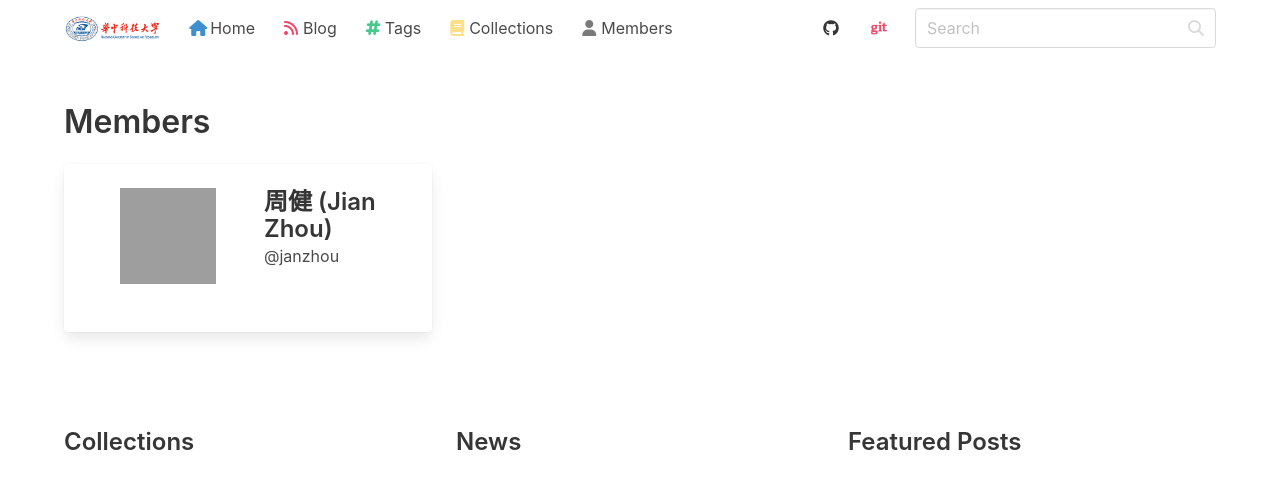
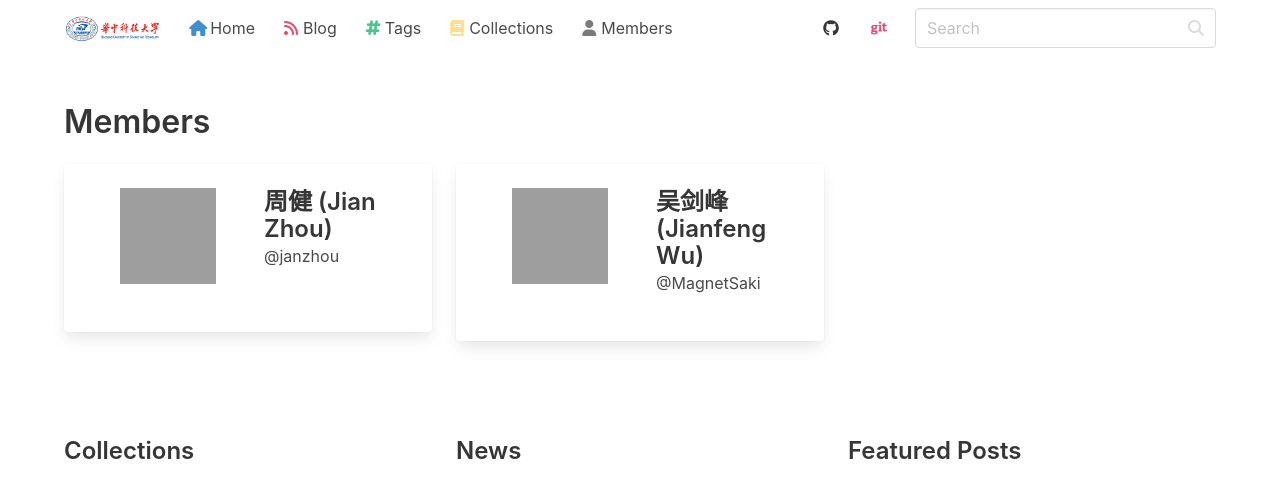
Before and after one commit to haslaboratory/haslaboratory.github.io, a Jekyll site: the page built from pages/members.html, in a window 1280 px wide. Shown: the top 498 px of the page. Built offline with Jekyll 4.4.1, drawn with Linux system fonts in a browser that asks for light colours; nearby versions of some CDN libraries; library files that are not in the unit come from our copies; grey boxes are pictures that could not be loaded.

Commit message:
Update members.yml

```diff
--- a/_data/members.yml
+++ b/_data/members.yml
@@ -4,3 +4,9 @@
   degree: Doctor
   join: 2020
   desc:
+- nick: MagnetSaki
+  name: 吴剑峰 (Jianfeng Wu)
+  github: MagnetSaki
+  degree: Master
+  join: 2020
+  desc:
```
